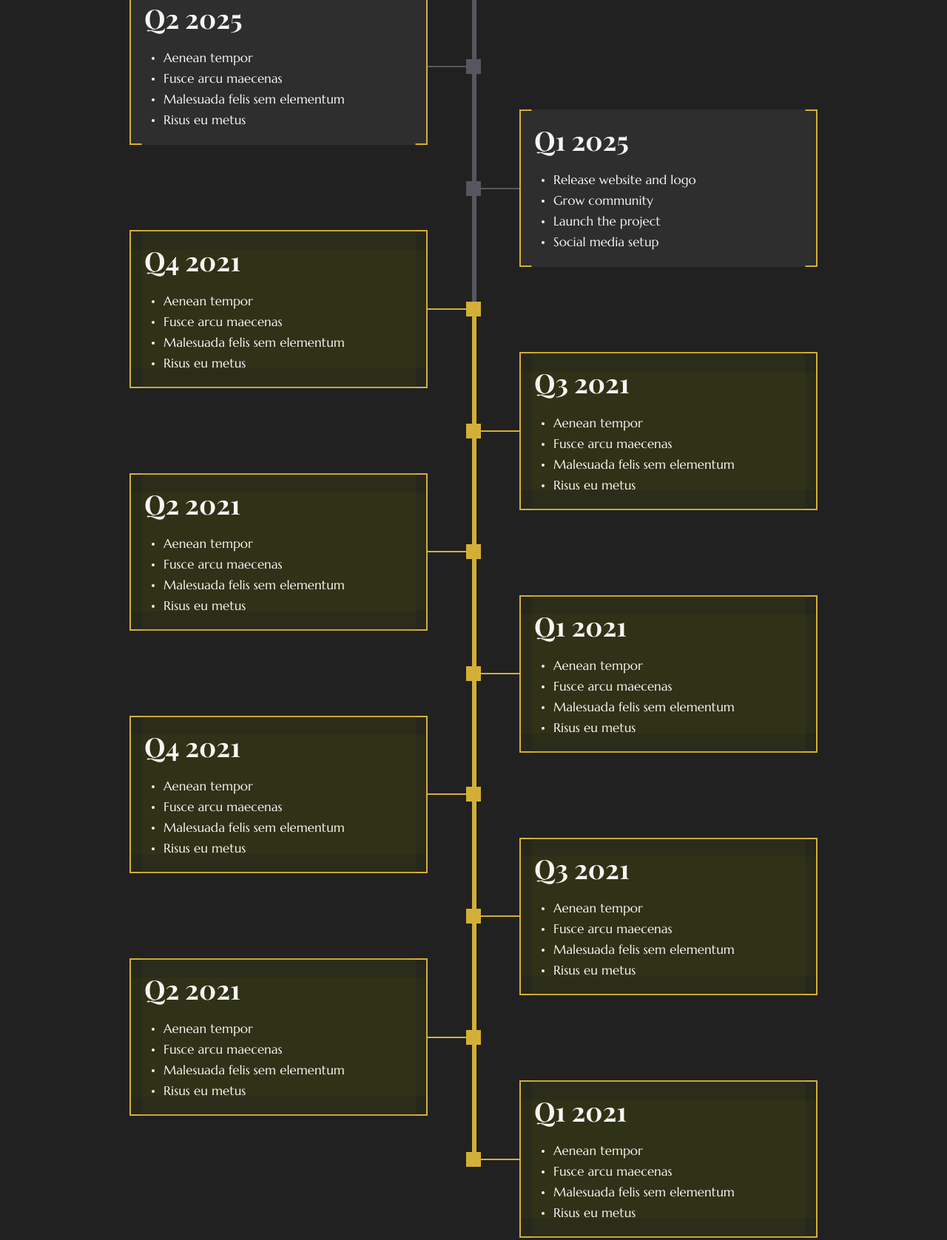
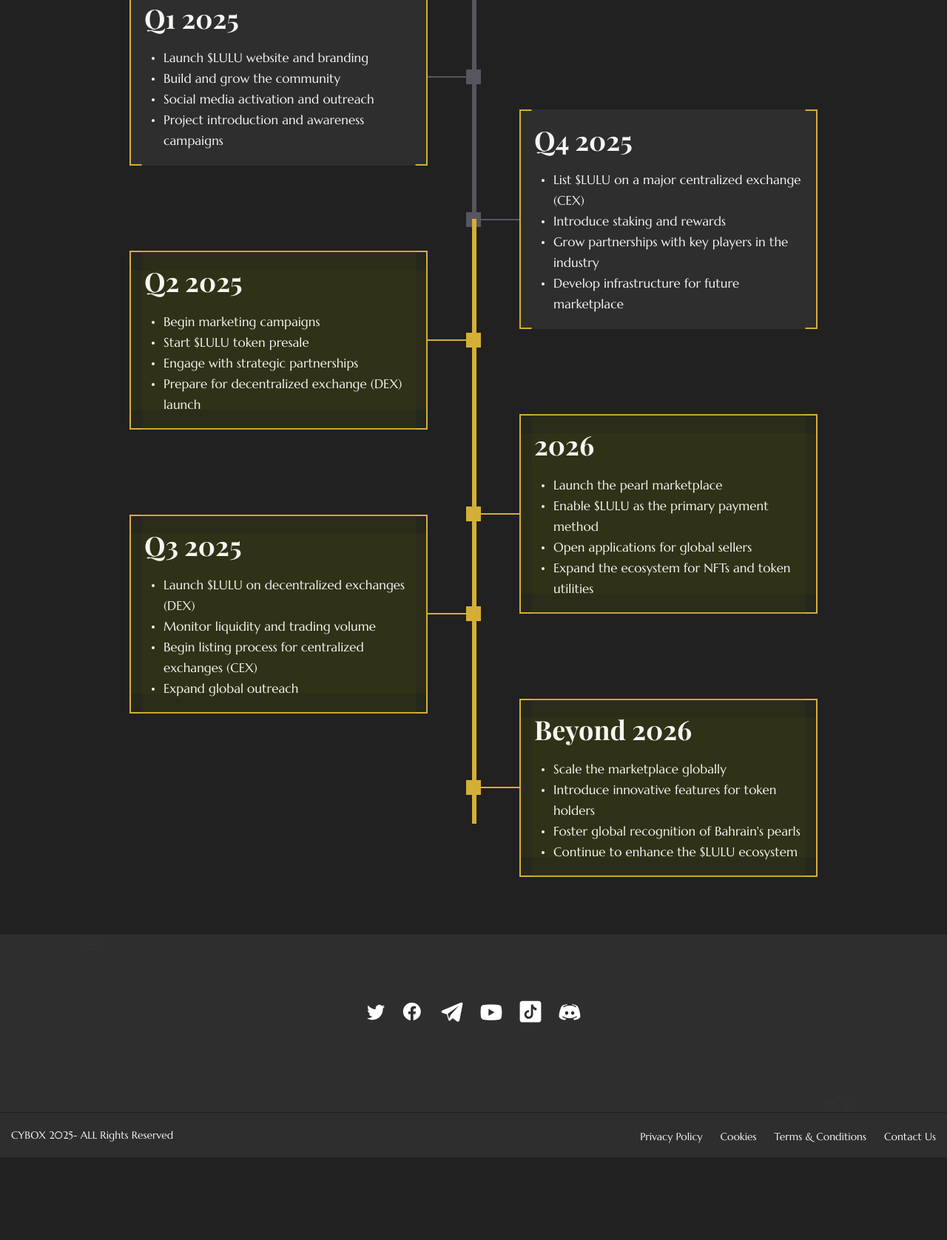
Before and after one commit to iinjaz-token/LULU-COIN, a plain HTML site: page roadmap.html in a window 1280 px wide. Shown: the part 532-2209 px from the top of the page at 74% size. After the commit the page ends 2097 px from the top, so only its background shows below. Drawn offline with nearby package versions, Linux system fonts and the light colour scheme.

Commit message:
done from roadmap Page

```diff
--- a/roadmap.html
+++ b/roadmap.html
@@ -105,121 +105,84 @@
                     <div class="col-md-12">
                         <div class="tf-title m-b30" data-aos="fade-up" data-aos-duration="800">
                             <p class="h8 sub-title">ROADMAP</p>
-                            <h4 class="title">cybox Timeline</h4>
+                            <h4 class="title">$LULU Timeline</h4>
                         </div>
                     </div>
                     <div class="col-md-12">
                         <div class="roadmap">
                             <div class="box box-left">
+                                <!-- Phase 1 -->
                                 <div class="rm-box style" data-aos="fade-right" data-aos-duration="1200">
+                                    <div class="corner-box">
+                                        <h5>Q1 2025</h5>
+                                        <ul>
+                                            <li>Launch $LULU website and branding</li>
+                                            <li>Build and grow the community</li>
+                                            <li>Social media activation and outreach</li>
+                                            <li>Project introduction and awareness campaigns</li>
+                                        </ul>
+                                    </div>
+                                </div>
+                                <!-- Phase 2 -->
+                                <div class="rm-box" data-aos="fade-right" data-aos-duration="1200">
                                     <div class="corner-box">
                                         <h5>Q2 2025</h5>
                                         <ul>
-                                            <li>Aenean tempor</li>
-                                            <li>Fusce arcu maecenas</li>
-                                            <li>Malesuada felis sem elementum</li>
-                                            <li>Risus eu metus</li>
+                                            <li>Begin marketing campaigns</li>
+                                            <li>Start $LULU token presale</li>
+                                            <li>Engage with strategic partnerships</li>
+                                            <li>Prepare for decentralized exchange (DEX) launch</li>
                                         </ul>
                                     </div>
                                 </div>
+                                <!-- Phase 3 -->
                                 <div class="rm-box" data-aos="fade-right" data-aos-duration="1200">
                                     <div class="corner-box">
-                                        <h5>Q4 2021</h5>
+                                        <h5>Q3 2025</h5>
                                         <ul>
-                                            <li>Aenean tempor</li>
-                                            <li>Fusce arcu maecenas</li>
-                                            <li>Malesuada felis sem elementum</li>
-                                            <li>Risus eu metus</li>
-                                        </ul>
-                                    </div>
-                                </div>
-                                <div class="rm-box" data-aos="fade-right" data-aos-duration="1200">
-                                    <div class="corner-box">
-                                        <h5>Q2 2021</h5>
-                                        <ul>
-                                            <li>Aenean tempor</li>
-                                            <li>Fusce arcu maecenas</li>
-                                            <li>Malesuada felis sem elementum</li>
-                                            <li>Risus eu metus</li>
-                                        </ul>
-                                    </div>
-                                </div>
-                                <div class="rm-box" data-aos="fade-right" data-aos-duration="1200">
-                                    <div class="corner-box">
-                                        <h5>Q4 2021</h5>
-                                        <ul>
-                                            <li>Aenean tempor</li>
-                                            <li>Fusce arcu maecenas</li>
-                                            <li>Malesuada felis sem elementum</li>
-                                            <li>Risus eu metus</li>
-                                        </ul>
-                                    </div>
-                                </div>
-                                <div class="rm-box" data-aos="fade-right" data-aos-duration="1200">
-                                    <div class="corner-box">
-                                        <h5>Q2 2021</h5>
-                                        <ul>
-                                            <li>Aenean tempor</li>
-                                            <li>Fusce arcu maecenas</li>
-                                            <li>Malesuada felis sem elementum</li>
-                                            <li>Risus eu metus</li>
+                                            <li>Launch $LULU on decentralized exchanges (DEX)</li>
+                                            <li>Monitor liquidity and trading volume</li>
+                                            <li>Begin listing process for centralized exchanges (CEX)</li>
+                                            <li>Expand global outreach</li>
                                         </ul>
                                     </div>
                                 </div>
                             </div>
+
                             <div class="box box-right">
+                                <!-- Phase 4 -->
                                 <div class="rm-box style" data-aos="fade-left" data-aos-duration="1200">
                                     <div class="corner-box">
-                                        <h5>Q1 2025</h5>
+                                        <h5>Q4 2025</h5>
                                         <ul>
-                                            <li>Release website and logo</li>
-                                            <li>Grow community</li>
-                                            <li>Launch the project</li>
-                                            <li>Social media setup</li>
+                                            <li>List $LULU on a major centralized exchange (CEX)</li>
+                                            <li>Introduce staking and rewards</li>
+                                            <li>Grow partnerships with key players in the industry</li>
+                                            <li>Develop infrastructure for future marketplace</li>
                                         </ul>
                                     </div>
                                 </div>
+                                <!-- Phase 5 -->
                                 <div class="rm-box" data-aos="fade-left" data-aos-duration="1200">
                                     <div class="corner-box">
-                                        <h5>Q3 2021</h5>
+                                        <h5>2026</h5>
                                         <ul>
-                                            <li>Aenean tempor</li>
-                                            <li>Fusce arcu maecenas</li>
-                                            <li>Malesuada felis sem elementum</li>
-                                            <li>Risus eu metus</li>
+                                            <li>Launch the pearl marketplace</li>
+                                            <li>Enable $LULU as the primary payment method</li>
+                                            <li>Open applications for global sellers</li>
+                                            <li>Expand the ecosystem for NFTs and token utilities</li>
                                         </ul>
                                     </div>
                                 </div>
-                                <div class="rm-box" data-aos="fade-left" data-aos-duration="1200">
-                                    <div class="corner-box">
-                                        <h5>Q1 2021</h5>
-                                        <ul>
-                                            <li>Aenean tempor</li>
-                                            <li>Fusce arcu maecenas</li>
-                                            <li>Malesuada felis sem elementum</li>
-                                            <li>Risus eu metus</li>
-                                        </ul>
-                                    </div>
-                                </div>
-                                <div class="rm-box" data-aos="fade-left" data-aos-duration="1200">
-                                    <div class="corner-box">
-                                        <h5>Q3 2021</h5>
-                                        <ul>
-                                            <li>Aenean tempor</li>
-                                            <li>Fusce arcu maecenas</li>
-                                            <li>Malesuada felis sem elementum</li>
-                                            <li>Risus eu metus</li>
-                                        </ul>
-                                    </div>
-                                </div>
+                                <!-- Phase 6 -->
                                 <div class="mb-0 rm-box" data-aos="fade-left" data-aos-duration="1200">
                                     <div class="corner-box">
-                                        <h5>Q1 2021</h5>
+                                        <h5>Beyond 2026</h5>
                                         <ul>
-                                            <li>Aenean tempor</li>
-                                            <li>Fusce arcu maecenas</li>
-                                            <li>Malesuada felis sem elementum</li>
-                                            <li>Risus eu metus</li>
+                                            <li>Scale the marketplace globally</li>
+                                            <li>Introduce innovative features for token holders</li>
+                                            <li>Foster global recognition of Bahrain's pearls</li>
+                                            <li>Continue to enhance the $LULU ecosystem</li>
                                         </ul>
                                     </div>
                                 </div>
@@ -229,6 +192,7 @@
                 </div>
             </div>
         </section>
+
 
         <footer id="footer">
             <div class="footer-main">
```
